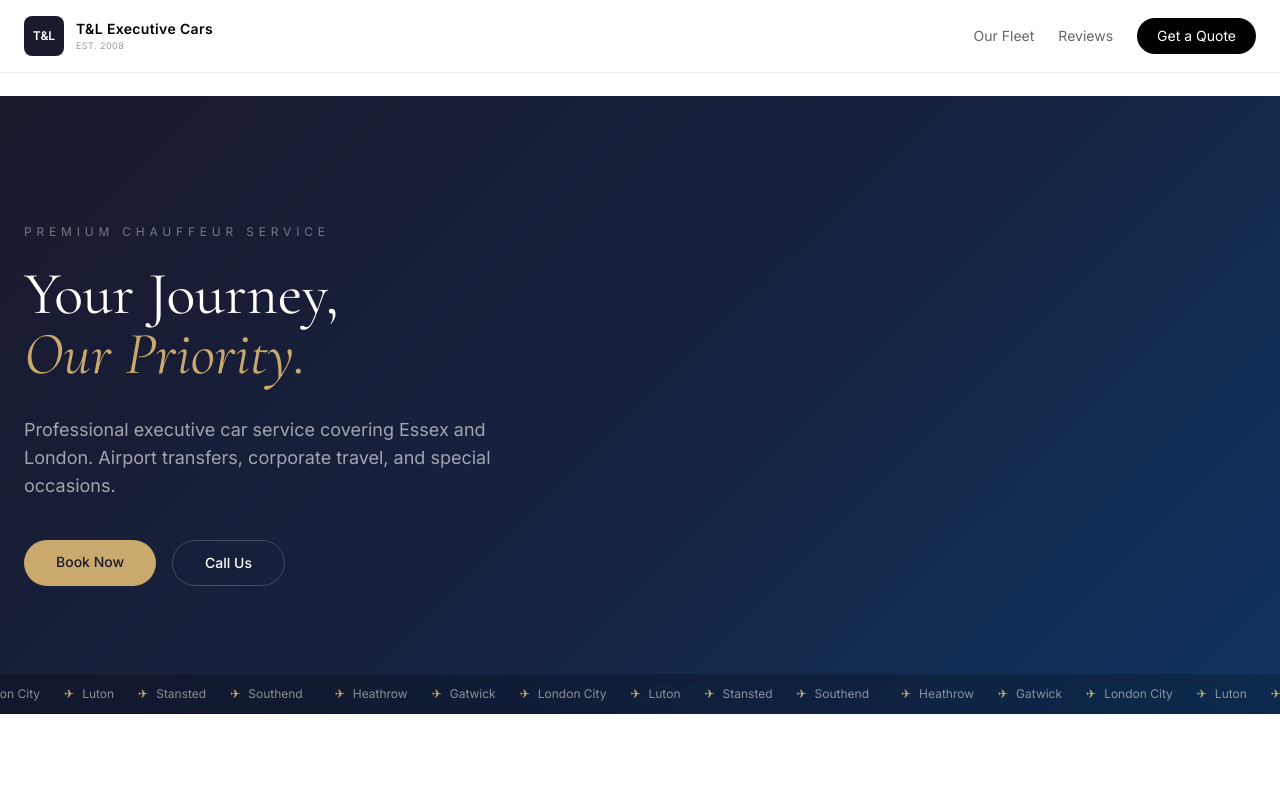
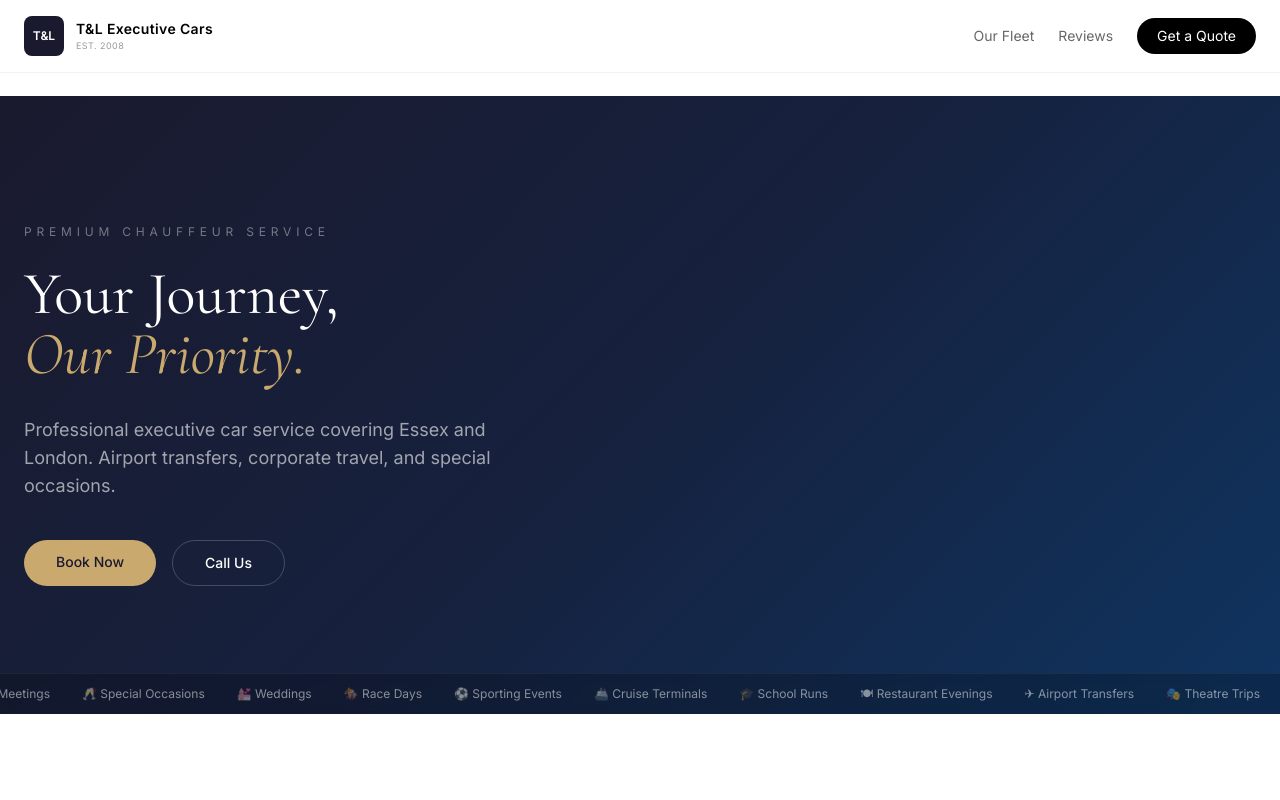
Before and after one commit to jakeylee93/tl-executive-cars, a Next.js app: page / in a window 1280 px wide. Shown: the top 800 px of the page. Built offline with nearby package versions, Linux system fonts and the light colour scheme.

Commit message:
🚗 Journey types marquee — 10 services scrolling

```diff
--- a/app/page.tsx
+++ b/app/page.tsx
@@ -27,6 +27,19 @@ const VEHICLES = [
 ]
 
 const AIRPORTS = ['Heathrow', 'Gatwick', 'London City', 'Luton', 'Stansted', 'Southend']
+
+const JOURNEYS = [
+  '✈ Airport Transfers',
+  '🎭 Theatre Trips',
+  '💼 Business Meetings',
+  '🥂 Special Occasions',
+  '💒 Weddings',
+  '🏇 Race Days',
+  '⚽ Sporting Events',
+  '🚢 Cruise Terminals',
+  '🎓 School Runs',
+  '🍽 Restaurant Evenings',
+]
 
 const AREAS = ['Theydon Bois', 'Loughton', 'Epping', 'Abridge', 'Ongar', 'Buckhurst Hill', 'Chigwell', 'Woodford Green']
 
@@ -88,13 +101,11 @@ export default function Home() {
           {/* Airport badges */}
           <div className="absolute bottom-0 left-0 right-0 bg-black/20 backdrop-blur-sm border-t border-white/5 overflow-hidden">
             <div className="py-3">
-              <div className="flex airport-scroll" style={{ width: 'max-content', animation: 'airportScroll 15s linear infinite' }}>
+              <div className="flex" style={{ width: 'max-content', animation: 'airportScroll 25s linear infinite' }}>
                 {[...Array(3)].map((_, i) => (
-                  <div key={i} className="flex items-center gap-6 px-4">
-                    {AIRPORTS.map(a => (
-                      <span key={`${i}-${a}`} className="text-xs text-white/50 whitespace-nowrap flex items-center gap-2">
-                        <span style={{ color: '#c9a96e' }}>✈</span> {a}
-                      </span>
+                  <div key={i} className="flex items-center gap-8 px-4">
+                    {JOURNEYS.map(j => (
+                      <span key={`${i}-${j}`} className="text-xs text-white/50 whitespace-nowrap">{j}</span>
                     ))}
                   </div>
                 ))}
```
